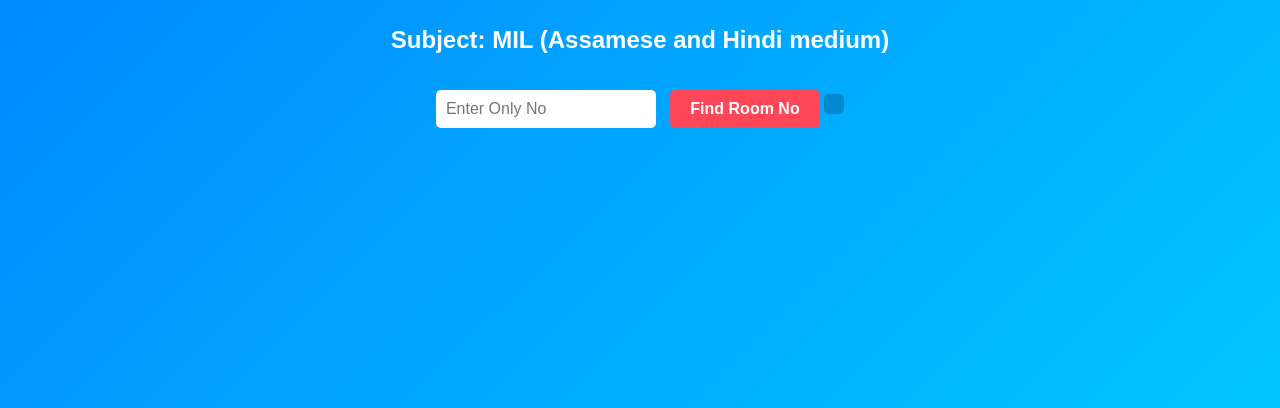
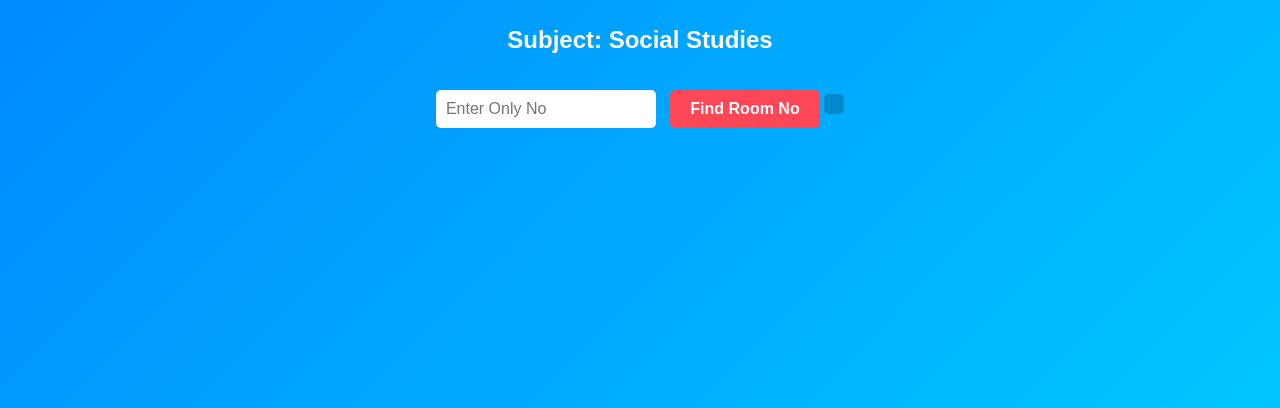
Before and after one commit to rolltoroom/checkroom, a plain HTML site: page index.html in a window 1280 px wide. Shown: the part 450-858 px from the top of the page. Drawn offline with Linux system fonts and the light colour scheme.

Commit message:
Change subject in Room No Finder
Updated subject from 'MIL (Assamese and Hindi medium)' to 'Social Studies'.

```diff
--- a/index.html
+++ b/index.html
@@ -63,7 +63,7 @@
 <div class="exam-header">HSLC EXAMINATION 2026</div>
 
 <h1>Room No Finder</h1>
-<h2>Subject: MIL (Assamese and Hindi medium)</h2>
+<h2>Subject: Social Studies</h2>
 
 <div id="comingSoon" class="coming-soon">
     Link Form will live from 10th February 2026 - 8:00 AM onwards...
```
